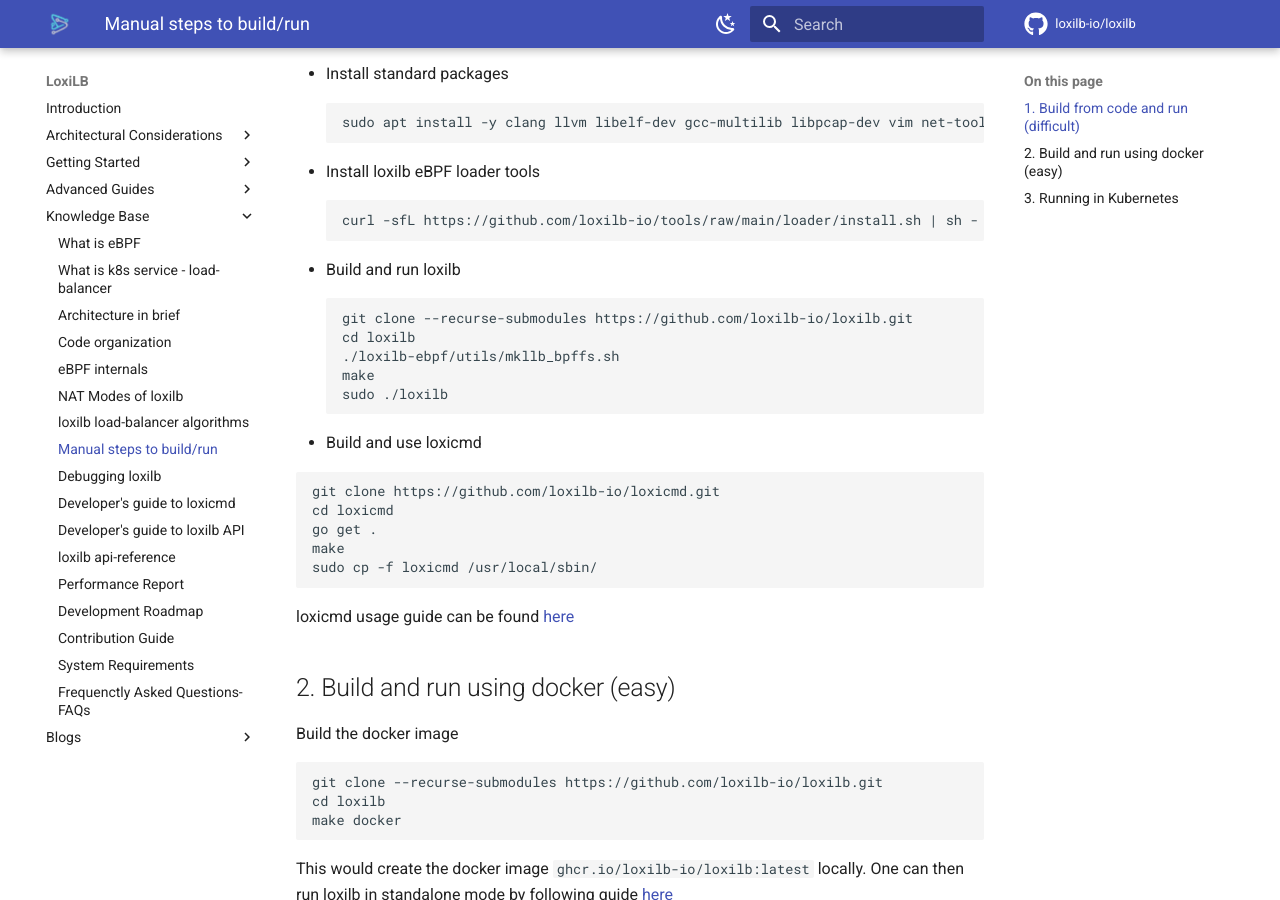
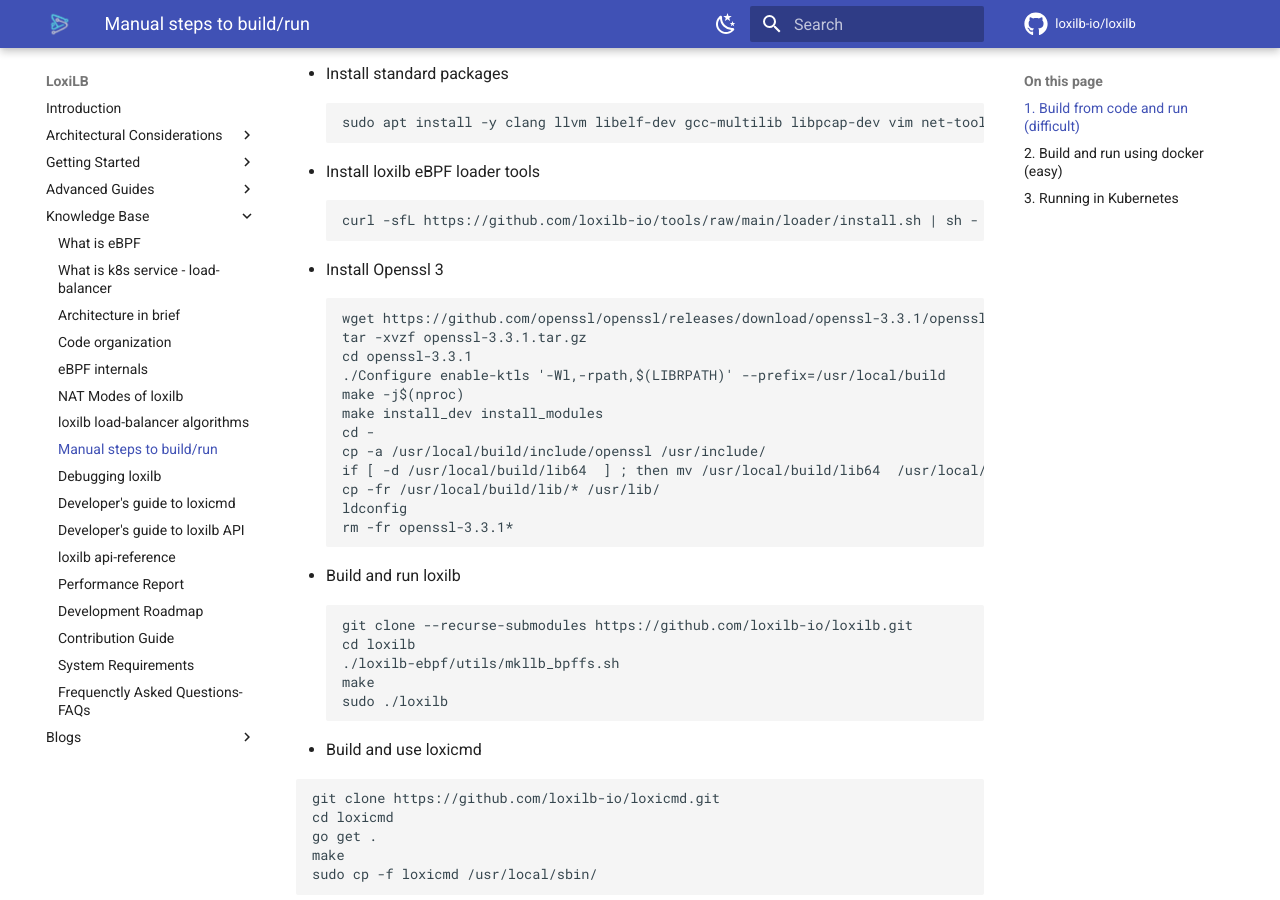
Before and after one commit to loxilb-io/loxilbdocs, an MkDocs documentation site: the page built from docs/run.md, in a window 1280 px wide and 900 px high, scrolled down 326 px. Built offline with MkDocs 1.6.1 and Material for MkDocs 9.7.7, drawn with Linux system fonts in a browser that asks for light colours; comment, search, counter and statistics services are not loaded; the version menu is left out.

Commit message:
Update run.md (install openssl)

````diff
--- a/docs/run.md
+++ b/docs/run.md
@@ -16,6 +16,21 @@
 * Install loxilb eBPF loader tools
 ```
 curl -sfL https://github.com/loxilb-io/tools/raw/main/loader/install.sh | sh -
+```
+* Install Openssl 3
+```
+wget https://github.com/openssl/openssl/releases/download/openssl-3.3.1/openssl-3.3.1.tar.gz
+tar -xvzf openssl-3.3.1.tar.gz
+cd openssl-3.3.1
+./Configure enable-ktls '-Wl,-rpath,$(LIBRPATH)' --prefix=/usr/local/build
+make -j$(nproc)
+make install_dev install_modules
+cd -
+cp -a /usr/local/build/include/openssl /usr/include/
+if [ -d /usr/local/build/lib64  ] ; then mv /usr/local/build/lib64  /usr/local/build/lib; fi
+cp -fr /usr/local/build/lib/* /usr/lib/
+ldconfig
+rm -fr openssl-3.3.1*
 ```
 * Build and run loxilb
 ```
````
